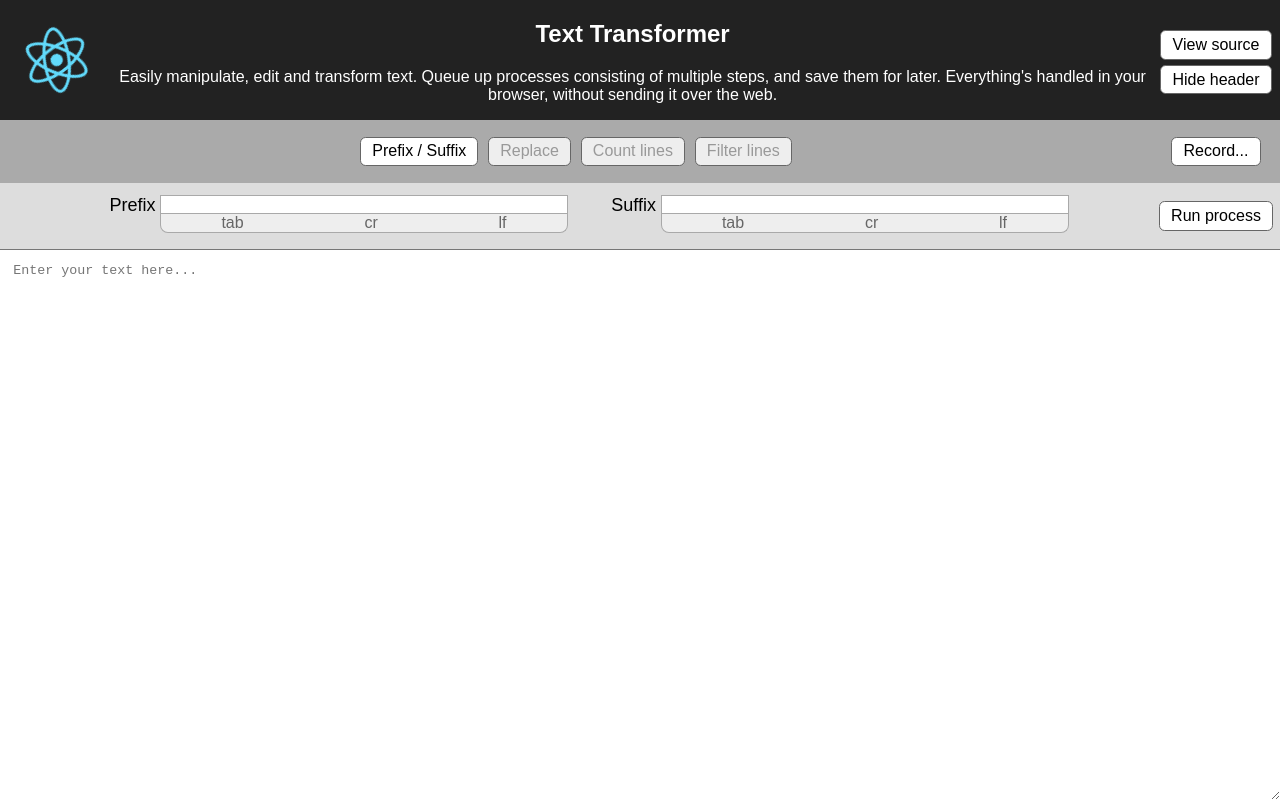
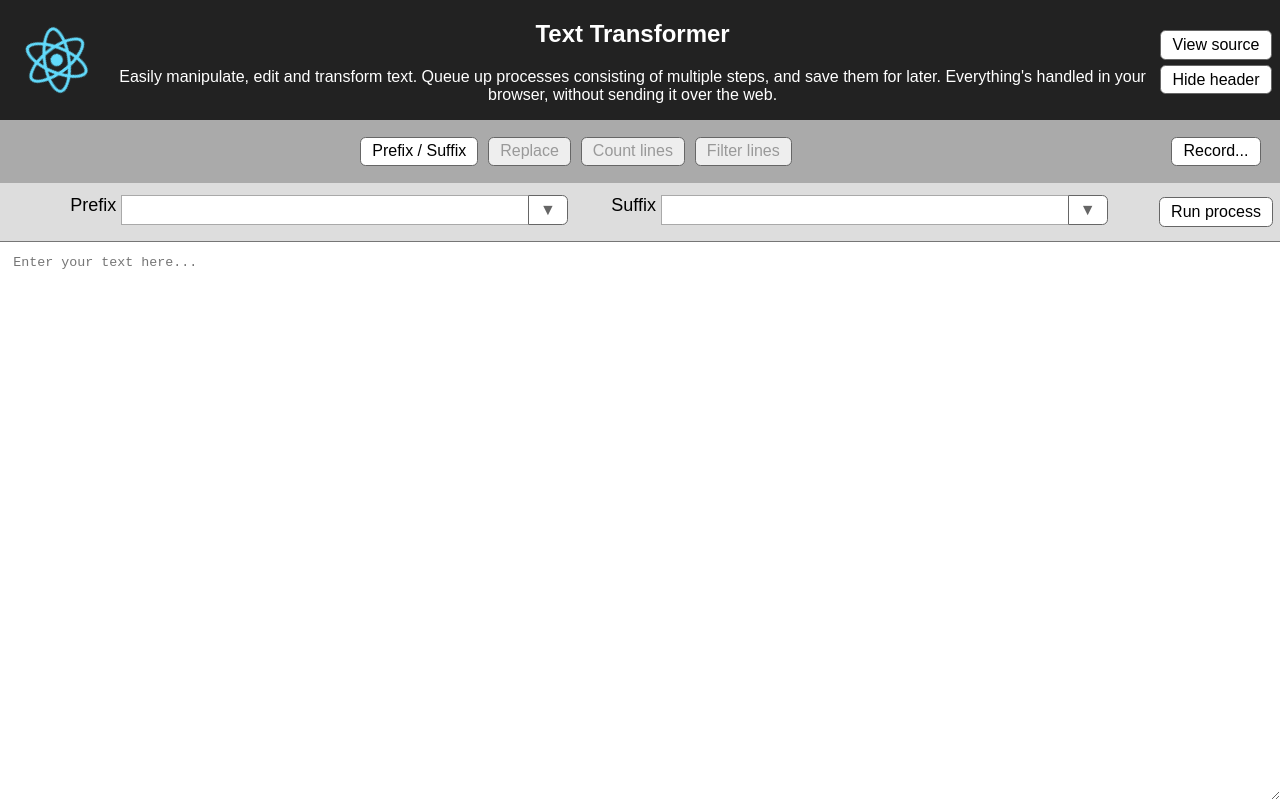
Before and after one commit to FTWinston/TextTransformer, a React (Create React App) app: page / in a window 1280 px wide. Both pictures are taken after a click on the button "Prefix / Suffix". Built offline with nearby package versions, Linux system fonts and the light colour scheme.

Commit message:
Improved dropdown menu appearance, and now using dropdown for special character input

```diff
--- a/src/Button.css
+++ b/src/Button.css
@@ -1,4 +1,4 @@
-button, a.button, .buttons-dropdown {
+button, a.button {
   background-color: white;
   color: black;
   border: solid 1px #666;
@@ -38,27 +38,8 @@ button.inactive, a.button.inactive {
   margin-left: 0.25em;
 }
 
-.buttons-dropdown {
-  position: absolute;
-  right: 0;
-  top: 3em;
-  display: flex;
-  flex-direction: column;
+.button_expanded {
+  border-bottom-left-radius: 0;
+  border-bottom-right-radius: 0;
+  border-bottom-width: 0;
 }
-
-.buttons-dropdown:focus {
-  outline: none;
-}
-
-.buttons-dropdown button {
-  border: none;
-  border-radius: 0;
-}
-
-.buttons-dropdown button:hover {
-  text-decoration: underline;
-}
-
-.buttons-dropdown button + button {
-  border-top: solid 1px #ccc;
-}
--- a/src/Button.tsx
+++ b/src/Button.tsx
@@ -1,5 +1,6 @@
 import * as React from 'react';
 import './Button.css';
+import './Dropdown.css';
 
 type menuItem = [string, () => void];
 
@@ -54,6 +55,15 @@ export class Button extends React.Component<IButtonProps, IButtonState> {
       dropper = undefined;
     }
 
+    let classes = this.props.className;
+    if (this.state.showingDropdown) {
+      if (classes !== undefined) {
+        classes += ' button_expanded';
+      } else {
+        classes = 'button_expanded';
+      }
+    }
+
     let url = this.props.linkUrl;
     let mainButton: JSX.Element;
     if (url === undefined) {
@@ -62,14 +72,19 @@ export class Button extends React.Component<IButtonProps, IButtonState> {
           type="button"
           onClick={onClick}
           onFocusCapture={onFocus}
-          className={this.props.className}
+          className={classes}
           title={this.props.title}
         >
           {text}{dropper}
         </button>
       );
     } else {
-      let classes = this.props.className === undefined ? 'button' : 'button ' + this.props.className;
+      if (classes !== undefined) {
+        classes += ' button';
+      } else {
+        classes = 'button';
+      }
+
       mainButton = <a className={classes} href={this.props.linkUrl} title={this.props.title}>{text}</a>;
     }
 
@@ -99,11 +114,11 @@ export class Button extends React.Component<IButtonProps, IButtonState> {
 
     return (
     <div
-      className="buttons-dropdown"
+      className="dropdown"
       tabIndex={-1}
       ref={el => this.dropdown = el}
       onFocusCapture={e => this.focusDropdown()}
-      onBlurCapture={e => this.blurDropdown(e)}
+      onBlurCapture={e => this.blurDropdown()}
     >
       {buttons}
     </div>
@@ -117,7 +132,7 @@ export class Button extends React.Component<IButtonProps, IButtonState> {
     }
   }
 
-  private blurDropdown(event: React.FocusEvent<HTMLDivElement>) {
+  private blurDropdown() {
     this.closeTimeout = setTimeout(() => this.closeDropdown(), 0);
   }
   private closeDropdown() {
--- /dev/null
+++ b/src/Dropdown.css
@@ -0,0 +1,33 @@
+.dropdown {
+  position: absolute;
+  right: 0;
+  top: 100%;
+  display: flex;
+  flex-direction: column;
+  z-index: 1;
+
+  background-color: white;
+  color: black;
+  border: solid 1px #666;
+  border-bottom-left-radius: 0.35em;
+  border-bottom-right-radius: 0.35em;
+  border-top-width: 0;
+  padding: 0.15em 0;
+
+  box-shadow: 0px 8px 16px 0px rgba(0,0,0,0.2);
+}
+
+.dropdown:focus {
+  outline: none;
+}
+
+.dropdown button {
+  border: none;
+  border-radius: 0;
+  margin: 0 0.3em;
+  border-top: solid 1px #ccc;
+}
+
+.dropdown button:hover {
+  text-decoration: underline;
+}
--- a/src/ProcessSelection.css
+++ b/src/ProcessSelection.css
@@ -15,3 +15,11 @@
 @keyframes recording {
   to { background-color: #faa; }
 }
+
+.App-processes button.recorded:not(.button_expanded) {
+  animation: 1250ms infinite alternate recorded;
+}
+
+@keyframes recorded {
+  to { color: #666; border-color: white;  }
+}
--- a/src/ProcessSelection.tsx
+++ b/src/ProcessSelection.tsx
@@ -29,7 +29,7 @@ export class ProcessSelection extends React.Component<ISelectionProps, {}> {
       recordButton = <Button onClick={() => this.props.startRecording()} text="Record..." title="Click to start recording your actions" />;
     } else if (this.props.isRecording) {
       let steps = this.props.recordedItem.actions.length;
-      let stepsText = steps == 1 ? steps + ' step' : steps + ' steps';
+      let stepsText = steps === 1 ? steps + ' step' : steps + ' steps';
       recordButton = (
         <Button
           className="recording"
@@ -47,7 +47,7 @@ export class ProcessSelection extends React.Component<ISelectionProps, {}> {
       ];
 
       let steps = this.props.recordedItem.actions.length;
-      recordButton = <Button text="Recorded" dropdown={dropdownOptions} title={'Recorded process has ' + steps + ' steps'} />;
+      recordButton = <Button text="Recorded" className="recorded" dropdown={dropdownOptions} title={'Recorded process has ' + steps + ' steps'} />;
     }
 
     return (
--- a/src/inputs/SpecialCharacterInput.css
+++ b/src/inputs/SpecialCharacterInput.css
@@ -1,25 +1,23 @@
 .specialCharacters {
   flex-grow: 1;
   display: flex;
-  flex-direction: column;
+  flex-direction: row;
   justify-content: stretch;
+  position: relative;
 }
 
-.specialCharacters-controls {
-  background-color: #eee;
-  border-radius: 0 0 0.5em 0.5em;
-  border: solid #a9a9a9 1px;
-  border-top-width: 0;
-
-  display: flex;
-  justify-content: space-around;
+.specialCharacters input[type="text"], .specialCharacters textarea {
+  border-right-width: 0;
 }
 
-.specialCharacters-controls a {
+.specialCharacters-dropper {
   color: #666;
-  text-decoration: none;
+  margin: 0;
+  border-top-left-radius: 0;
+  border-bottom-left-radius: 0;
 }
 
-.specialCharacters-controls a:hover {
-  text-decoration: underline;
+.specialCharacters-dropper_open {
+  border-bottom-right-radius: 0;
+  border-bottom-width: 0;
 }
--- a/src/inputs/SpecialCharacterInput.tsx
+++ b/src/inputs/SpecialCharacterInput.tsx
@@ -1,5 +1,6 @@
 import * as React from 'react';
 import './SpecialCharacterInput.css';
+import '../Dropdown.css';
 
 interface ISpecialCharacterProps {
   singleLine: boolean;
@@ -8,8 +9,31 @@ interface ISpecialCharacterProps {
   valueChanged: (value: string) => void;
 }
 
-export class SpecialCharacterInput extends React.Component<ISpecialCharacterProps, {}> {
-  control: HTMLTextAreaElement | HTMLInputElement;
+interface ISpecialCharacterState {
+  showingDropdown: boolean;
+}
+
+export class SpecialCharacterInput extends React.Component<ISpecialCharacterProps, ISpecialCharacterState> {
+  private control: HTMLTextAreaElement | HTMLInputElement;
+  private dropdown: HTMLDivElement | null;
+  private closeTimeout: number | null;
+
+  constructor(props: ISpecialCharacterProps) {
+    super(props);
+
+    this.dropdown = null;
+    this.closeTimeout = null;
+
+    this.state = {
+      showingDropdown: false,
+    };
+  }
+
+  componentDidUpdate(prevProps: ISpecialCharacterProps, prevState: ISpecialCharacterState) {
+    if (this.dropdown !== null) {
+      this.dropdown.focus();
+    }
+  }
 
   render() {
     let control = this.props.singleLine
@@ -32,17 +56,41 @@ export class SpecialCharacterInput extends React.Component<ISpecialCharacterProp
         />
         );
 
+    let dropperClasses = this.state.showingDropdown ? 'specialCharacters-dropper specialCharacters-dropper_open' : 'specialCharacters-dropper';
+    let dropper = (
+      <button
+        type="button"
+        className={dropperClasses}
+        onClick={() => this.toggleDropdown()}
+        onFocusCapture={() => this.focusDropdown()}
+      >
+        &#9660;
+      </button>
+    );
+
+    let dropdown = this.state.showingDropdown ? (
+    <div
+      className="dropdown"
+      tabIndex={-1}
+      ref={el => this.dropdown = el}
+      onFocusCapture={e => this.focusDropdown()}
+      onBlurCapture={e => this.blurDropdown()}
+    >
+      <button type="button" onClick={() => this.apply('	')}>tab</button>
+      <button type="button" onClick={() => this.apply('\r')} title="carriage return">cr</button>
+      <button type="button" onClick={() => this.apply('\n')} title="line feed">lf</button>
+    </div>
+    ) : undefined;
+
     return (
       <div className="specialCharacters">
         {control}
-        <div className="specialCharacters-controls">
-          <a href="#" onClick={() => this.apply('	')}>tab</a>
-          <a href="#" onClick={() => this.apply('\r')} title="carriage return">cr</a>
-          <a href="#" onClick={() => this.apply('\n')} title="line feed">lf</a>
-        </div>
+        {dropper}
+        {dropdown}
       </div>
     );
   }
+
   private apply(val: string) {
     let cursorPos = this.control.selectionEnd;
     let start = this.control.value.substr(0, cursorPos);
@@ -53,4 +101,29 @@ export class SpecialCharacterInput extends React.Component<ISpecialCharacterProp
 
     this.control.focus();
   }
+
+  private focusDropdown() {
+    if (this.closeTimeout !== null) {
+      clearTimeout(this.closeTimeout);
+      this.closeTimeout = null;
+    }
+  }
+
+  private blurDropdown() {
+    this.closeTimeout = setTimeout(() => this.closeDropdown(), 0);
+  }
+
+  private closeDropdown() {
+    this.closeTimeout = null;
+
+    this.setState({
+      showingDropdown: false,
+    });
+  }
+
+  private toggleDropdown() {
+    this.setState({
+      showingDropdown: !this.state.showingDropdown,
+    });
+  }
 }
```
